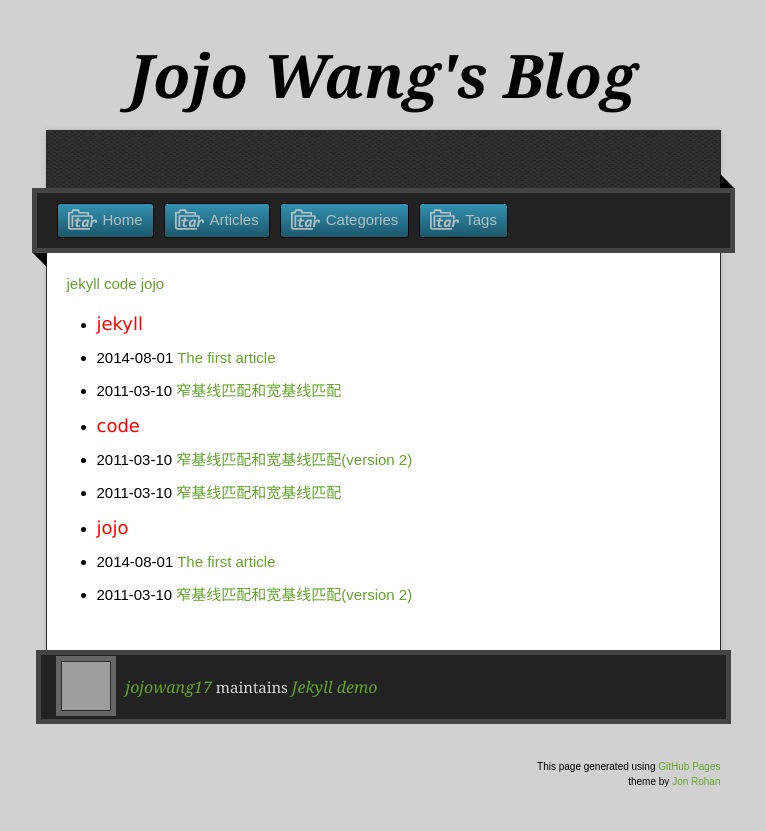
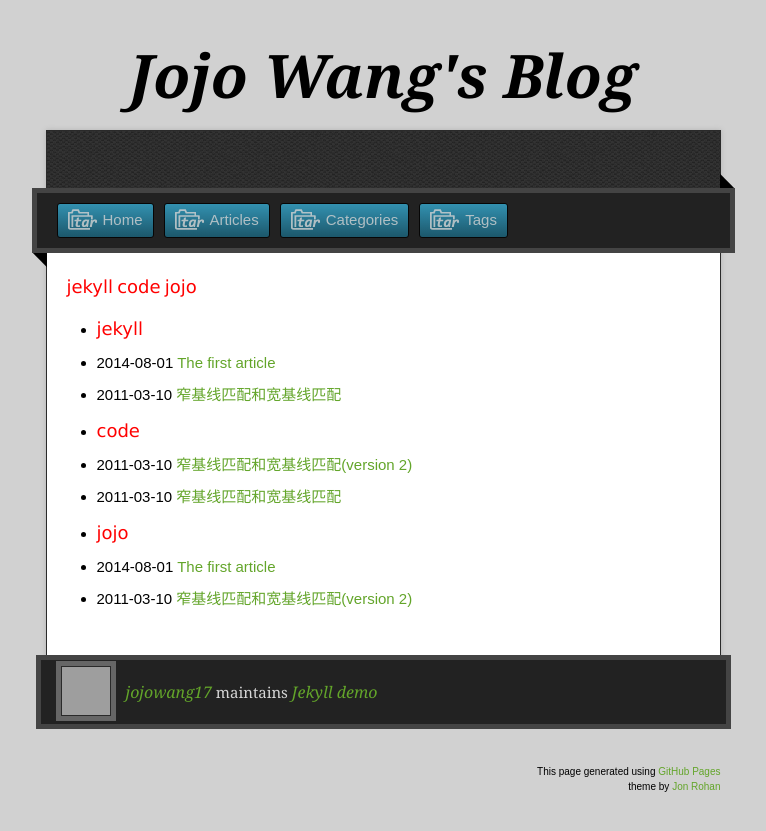
Before and after one commit to jojowang17/jekyll_demo, a Jekyll site: the page built from tags/index.md, in a window 1280 px wide. Shown: the top 831 px of the page, without its empty margins (257-1023 px from the left). Built offline with Jekyll 4.4.1, drawn with Linux system fonts in a browser that asks for light colours; nearby versions of some CDN libraries; library files that are not in the unit come from our copies; grey boxes are pictures that could not be loaded.

Commit message:
Update index.md

```diff
--- a/tags/index.md
+++ b/tags/index.md
@@ -5,7 +5,7 @@ layout: default
 
 <div id='tag_cloud'>
 {% for tag in site.tags %}
-<a href="#{{ tag[0] }}" title="{{ tag[0] }}" rel="{{ tag[1].size }}">{{ tag[0] }}</a>
+<a href="#{{ tag[0] }}" title="{{ tag[0] }}" rel="{{ tag[1].size }}"><font color = "red" size = "4" face = "verdana">{{ tag[0] }}</font></a>
 {% endfor %}
 </div>
 
```
